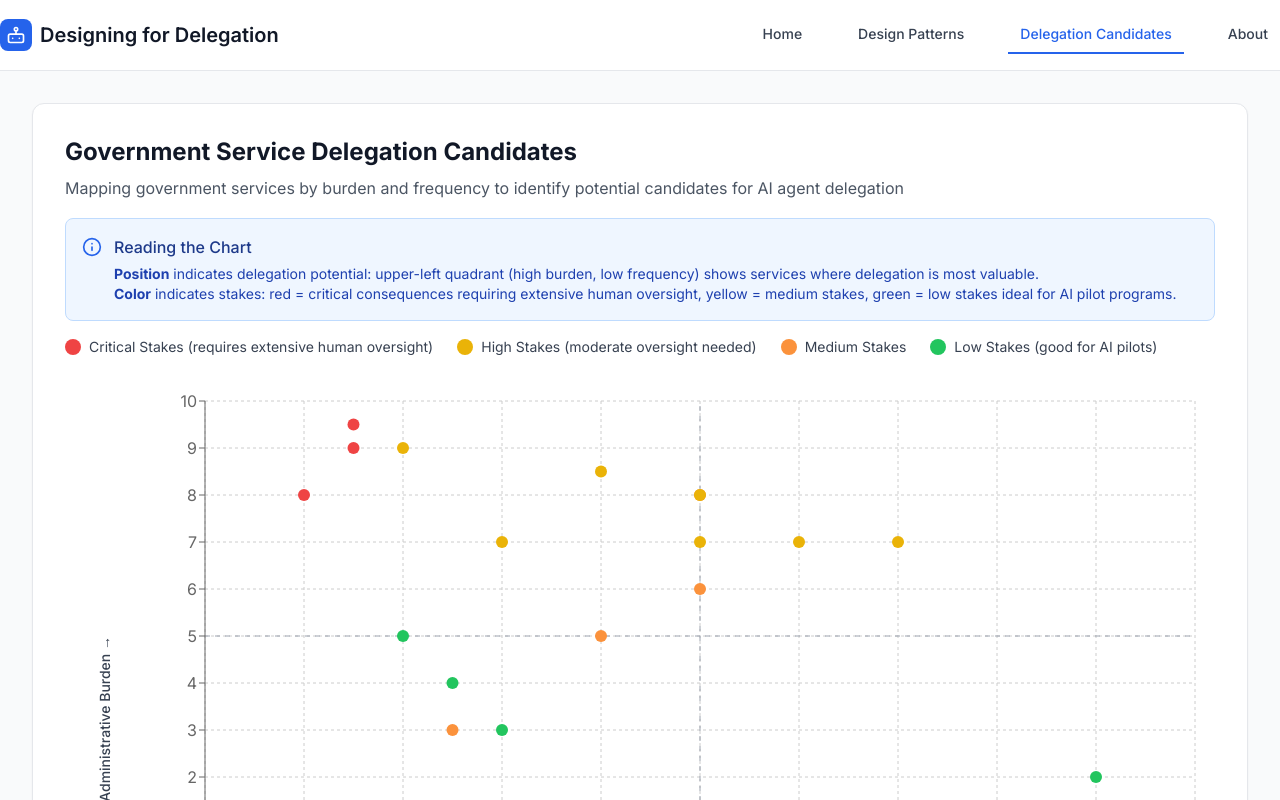
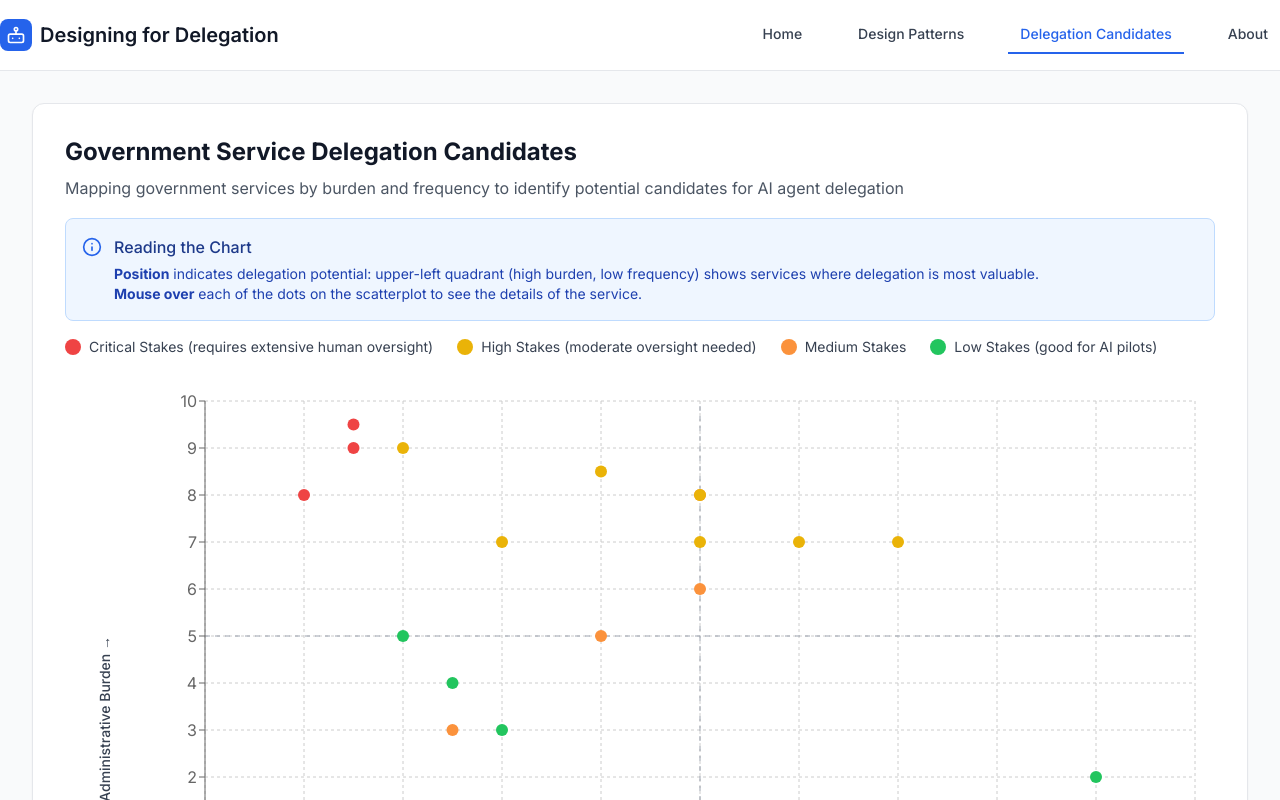
Before and after one commit to mheadd/delegation.design, a React (Vite) app: page /delegation-candidates in a window 1280 px wide. Shown: the top 800 px of the page. Built offline with nearby package versions, Linux system fonts and the light colour scheme.

Commit message:
Fix issue with labels for service criticality

```diff
--- a/src/pages/DelegationCandidatesPage.jsx
+++ b/src/pages/DelegationCandidatesPage.jsx
@@ -63,8 +63,8 @@ export default function DelegationCandidatesPage() {
           <p className="text-sm font-medium text-gray-900 mt-1">
             Stakes: <span className={
               data.stakes === 'critical' ? 'text-red-600' :
-              data.stakes === 'high' ? 'text-orange-600' :
-              data.stakes === 'medium' ? 'text-yellow-600' : 'text-green-600'
+              data.stakes === 'high' ? 'text-yellow-600' :
+              data.stakes === 'medium' ? 'text-orange-600' : 'text-green-600'
             }>{stakesLabels[data.stakes]}</span>
           </p>
         </div>
@@ -134,8 +134,7 @@ export default function DelegationCandidatesPage() {
                   <ul>
                     <li><strong>Position</strong> indicates delegation potential: upper-left quadrant (high burden, low frequency) shows
                   services where delegation is most valuable.</li>
-                    <li><strong>Color</strong> indicates stakes: red = critical consequences
-                  requiring extensive human oversight, yellow = medium stakes, green = low stakes ideal for AI pilot programs.</li>
+                    <li><strong>Mouse over</strong> each of the dots on the scatterplot to see the details of the service.</li>
                   </ul>
                 </p>
               </div>
```
